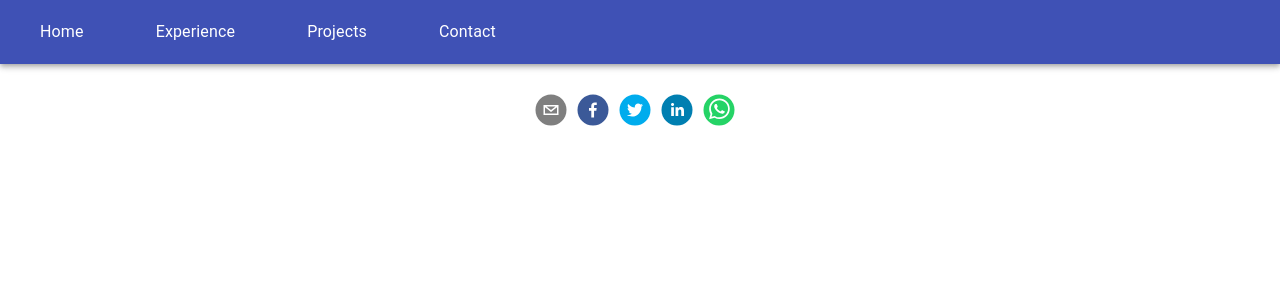
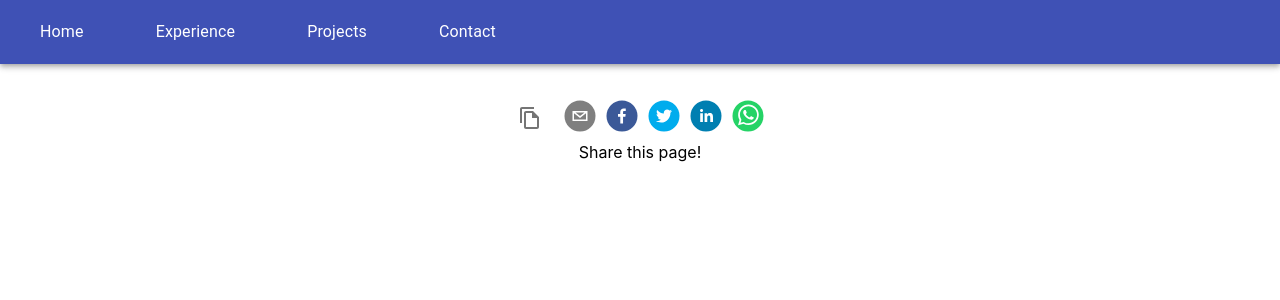
Before and after one commit to kiranmanoj2000/app, a React (Create React App) app: page / in a window 1280 px wide. Shown: the top 300 px of the page. Built offline with nearby package versions, Linux system fonts and the light colour scheme.

Commit message:
added url copy button

```diff
--- a/package.json
+++ b/package.json
@@ -9,6 +9,7 @@
     "@testing-library/jest-dom": "^5.11.4",
     "@testing-library/react": "^11.1.0",
     "@testing-library/user-event": "^12.1.10",
+    "copy-to-clipboard": "^3.3.1",
     "react": "^17.0.1",
     "react-device-detect": "^1.15.0",
     "react-dom": "^17.0.1",
--- a/public/index.html
+++ b/public/index.html
@@ -33,13 +33,13 @@
     </script>
     <!-- Global site tag (gtag.js) - Google Analytics -->
 <script async src="https://www.googletagmanager.com/gtag/js?id=G-4SD9QMMS6F"></script>
-<script>
+<!-- <script>
   window.dataLayer = window.dataLayer || [];
   function gtag(){dataLayer.push(arguments);}
   gtag('js', new Date());
 
   gtag('config', 'G-4SD9QMMS6F');
-</script>
+</script> -->
     <link rel="apple-touch-icon" href="%PUBLIC_URL%/logo192.png" />
     <!--
       manifest.json provides metadata used when your web app is installed on a
--- a/src/components/SocialShare.css
+++ b/src/components/SocialShare.css
@@ -7,3 +7,8 @@
 .social-icon {
     margin-right: 10px;
 }
+
+.socials-container {
+    display: flex;
+    flex-direction: column;
+}
--- a/src/components/SocialShare.jsx
+++ b/src/components/SocialShare.jsx
@@ -13,49 +13,101 @@ import {
     WhatsappShareButton,
     WhatsappIcon,
 
-  } from "react-share";
+} from "react-share";
+import FileCopyIcon from '@material-ui/icons/FileCopy';
+import Snackbar from '@material-ui/core/Snackbar';
+import IconButton from '@material-ui/core/IconButton';
+import CloseIcon from '@material-ui/icons/Close';
+import copy from 'copy-to-clipboard';
+import FileCopyOutlinedIcon from '@material-ui/icons/FileCopyOutlined';
 class SocialShare extends React.Component {
-    constructor(props){
+    constructor(props) {
         super(props);
+        this.state = {
+            showCopiedMessage: false
+        }
     }
 
-    render(){
-        return(
-            <>
+    handleClose = () => {
+        this.setState({
+            showCopiedMessage: false
+        })
+    }
+
+    handleURLCopy = ()=>{
+        if(copy(this.props.url)){
+            this.setState({
+                showCopiedMessage: true
+            })
+        }
+    }
+
+    render() {
+        return (
+            <div className='socials-container'>
                 <div className='socials-row'>
+                    <div className='social-icon'>
+                    <IconButton onClick={this.handleURLCopy}>
+                            <FileCopyOutlinedIcon />
+                        </IconButton>
+                    </div>
                     <div className='social-icon'>
                         <EmailShareButton
                             subject="Take a look at Kiran's website"
-                            children={<EmailIcon size={32} round={true}/>}
+                            children={<EmailIcon size={32} round={true} />}
                             url={this.props.url}
                         />
                     </div>
                     <div className='social-icon'>
                         <FacebookShareButton
-                            children={<FacebookIcon size={32} round={true}/>}
+                            children={<FacebookIcon size={32} round={true} />}
                             url={this.props.url}
                         />
                     </div>
                     <div className='social-icon'>
                         <TwitterShareButton
-                            children={<TwitterIcon size={32} round={true}/>}
+                            children={<TwitterIcon size={32} round={true} />}
                             url={this.props.url}
                         />
                     </div>
                     <div className='social-icon'>
                         <LinkedinShareButton
-                            children={<LinkedinIcon size={32} round={true}/>}
+                            children={<LinkedinIcon size={32} round={true} />}
                             url={this.props.url}
                         />
                     </div>
                     <div className='social-icon'>
                         <WhatsappShareButton
-                            children={<WhatsappIcon size={32} round={true}/>}
+                            children={<WhatsappIcon size={32} round={true} />}
                             url={this.props.url}
                         />
                     </div>
                 </div>
-            </>
+
+                <div>
+                    Share this page!
+                </div>
+
+
+
+                <Snackbar
+                    anchorOrigin={{
+                        vertical: 'bottom',
+                        horizontal: 'center',
+                    }}
+                    open={this.state.showCopiedMessage}
+                    autoHideDuration={3000}
+                    onClose={this.handleClose}
+                    message="URL copied!"
+                    action={
+                        <React.Fragment>
+                            <IconButton size="small" aria-label="close" color="inherit" onClick={this.handleClose}>
+                                <CloseIcon fontSize="small" />
+                            </IconButton>
+                        </React.Fragment>
+                    }
+                />
+            </div>
         )
     }
 }
```
Also changed, not shown: 2 other files (tests, documents, lock files or other folders).
